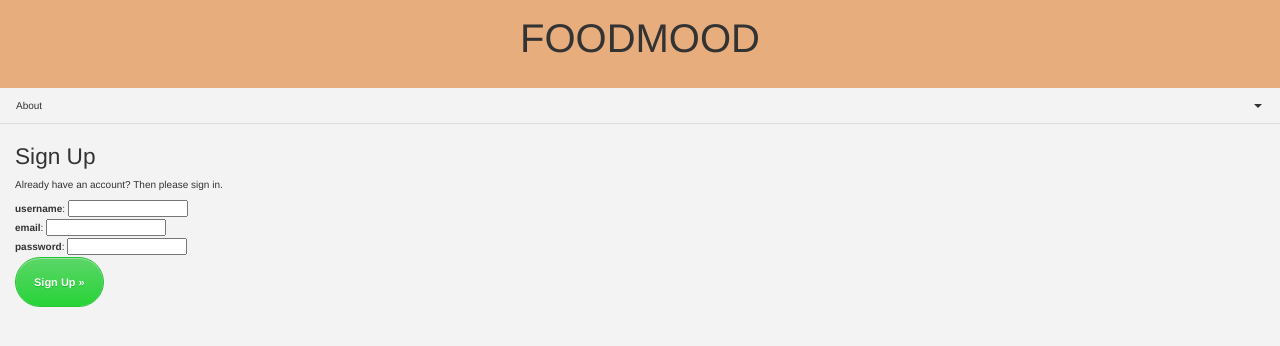
After one commit to sophieher/julython, a Flask app: page /signup in a window 1280 px wide. The commit adds this page. Shown: the top 346 px of the page. Run offline with Flask 2, Linux system fonts and the light colour scheme; parts of the project's set-up code (start-up, migrations or seed data) failed here and were passed over; some libraries are stand-ins or nearby versions.

Commit message:
Start to use forms, move more stuff
- Use wtform forms for login and signups
- Add init to User model
- Pull in sqlalchemy extensions for sessions
- Change login.html to use forms and extend base.html
- Use flask-login logout

```diff
--- a/food_mood/__init__.py
+++ b/food_mood/__init__.py
@@ -3,6 +3,9 @@ from flask import Flask
 app = Flask(__name__)
 from flask.ext.sqlalchemy import SQLAlchemy
 from flask.ext.login import LoginManager
+from sqlalchemy import create_engine
+from sqlalchemy.orm import scoped_session, sessionmaker
+from sqlalchemy.ext.declarative import declarative_base
 
 # configuration
 DATABASE = 'postgres://postgres:sophie@localhost/food_mood'
@@ -18,4 +21,7 @@ db = SQLAlchemy(app)
 login_manager = LoginManager()
 login_manager.init_app(app)
 
+engine = create_engine(DATABASE, convert_unicode=True)
+db_session = scoped_session(sessionmaker(autocommit=False, autoflush=False, bind=engine))
+
 from food_mood import models, views
--- /dev/null
+++ b/food_mood/forms.py
@@ -0,0 +1,12 @@
+from wtforms import Form, BooleanField, TextField, PasswordField, validators
+
+
+class SignupForm(Form):
+    username = TextField('username', [validators.Length(min=3, max=64)])
+    email = TextField('email', [validators.Length(min=6, max=120)])
+    password = PasswordField('password', [validators.Length(min=8), validators.Required()])
+
+
+class LoginForm(Form):
+    username = TextField('username', [validators.Length(min=3, max=64)])
+    password = PasswordField('password', [validators.Length(min=8), validators.Required()])
--- a/food_mood/models.py
+++ b/food_mood/models.py
@@ -43,6 +43,11 @@ class User(db.Model):
     def check_password(self, password):
         return check_password_hash(self._password, password)
 
+    def __init__(self, username, email, password):
+        self.username = username
+        self.email = email
+        self.set_password(password)
+
     def __repr__(self):
         return self.username
 
--- a/food_mood/templates/base.html
+++ b/food_mood/templates/base.html
@@ -41,9 +41,9 @@
 				{{ g.user.username }}
 		      <span class="caret"></span>
 			  <ul class="dropdown-menu dropdown-menu-right" role="menu" aria-labelledby="dropdownMenu1">
-	    		  <li role="presentation"><a role="menuitem" tabindex="-1" href="/food_mood/profile">Profile</a></li>
-	    		  <li role="presentation" class="disabled"><a role="menuitem" tabindex="-1" href="/food_mood/trends">Trends-Coming Soon</a></li>
-				  <li role="presentation"><a role="menuitem" tabindex="-1" href="/accounts/logout/">Logout</a></li>
+	    		  <li role="presentation"><a role="menuitem" tabindex="-1" href="/profile">Profile</a></li>
+	    		  <li role="presentation" class="disabled"><a role="menuitem" tabindex="-1" href="/trends">Trends-Coming Soon</a></li>
+				  <li role="presentation"><a role="menuitem" tabindex="-1" href="/logout">Logout</a></li>
 		  	  </ul>
 	  	    </li> <!-- End Dropdown -->
 		</ul>
--- /dev/null
+++ b/food_mood/templates/signup.html
@@ -0,0 +1,16 @@
+{% extends "base.html" %}
+
+
+{% block content %}
+<h1>Sign Up</h1>
+
+<p>Already have an account? Then please <a href="/login">sign in</a>.</p>
+
+<form class="signup" id="signup_form" method="post" action="/signup">
+    <div>{{ form.username.label }}: {{ form.username() }}</div>
+    <div>{{ form.email.label }}: {{ form.email() }}</div>
+    <div>{{ form.password.label }}: {{ form.password() }}</div>
+    <button type="submit">Sign Up &raquo;</button>
+</form>
+
+{% endblock %}
--- a/food_mood/views.py
+++ b/food_mood/views.py
@@ -1,9 +1,10 @@
-from flask import abort, redirect, render_template, request, session, url_for, g
+from flask import abort, jsonify, redirect, render_template, request, session, url_for, g
 from flask.ext.login import login_user, logout_user, current_user, login_required
 
-from food_mood import app, login_manager
+from food_mood import app, db_session, login_manager
 
 from .models import User
+from .forms import LoginForm, SignupForm
 
 
 @app.before_request
@@ -11,18 +12,23 @@ def before_request():
     g.user = current_user
 
 
-@app.before_request
-def csrf_protect():
-    if request.method == "POST":
-        token = session.pop('_csrf_token', None)
-        if not token or token != request.form.get('_csrf_token'):
-            abort(403)
+# @app.before_request
+# def csrf_protect():
+#     if request.method == "POST":
+#         token = session.pop('_csrf_token', None)
+#         if not token or token != request.form.get('_csrf_token'):
+#             abort(403)
 
 
 def generate_csrf_token():
     if '_csrf_token' not in session:
         session['_csrf_token'] = 'flazeda'
     return session['_csrf_token']
+
+
+@app.teardown_appcontext
+def shutdown_session(exception=None):
+    db_session.remove()
 
 app.jinja_env.globals['csrf_token'] = generate_csrf_token
 
@@ -39,6 +45,34 @@ def home():
 
 @app.route('/login', methods=['GET', 'POST'])
 def login():
-    if g.user is not None and g.user.is_authenticated():
-        return redirect(url_for('/'))
-    return render_template('login.html', title='Sign In')
+    form = LoginForm(request.form)
+    if request.method == 'POST' and form.validate():
+        user = User.query.filter_by(username=form.username.data).first_or_404()
+        if user.check_password(form.password.data):
+            login_user(user)
+            return redirect(url_for('home'))
+        else:
+            return redirect(url_for('login'))
+    return render_template('login.html', form=form)
+
+
+@app.route('/signup', methods=['GET', 'POST'])
+def signup():
+    form = SignupForm(request.form)
+    if request.method == 'POST' and form.validate():
+        user = User(form.username.data, form.email.data, form.password.data)
+        db_session.add(user)
+        db_session.commit()
+        login_user()
+        try:
+            return redirect(url_for('home'))
+        except:
+            abort(500)
+    return render_template('signup.html', form=form)
+
+
+@app.route('/logout')
+@login_required
+def logout():
+    logout_user()
+    return redirect(url_for('home'))
```
Also changed, not shown: food_mood/templates/add.html (added, +20 -0 lines), food_mood/templates/login.html (+8 -15 lines).
